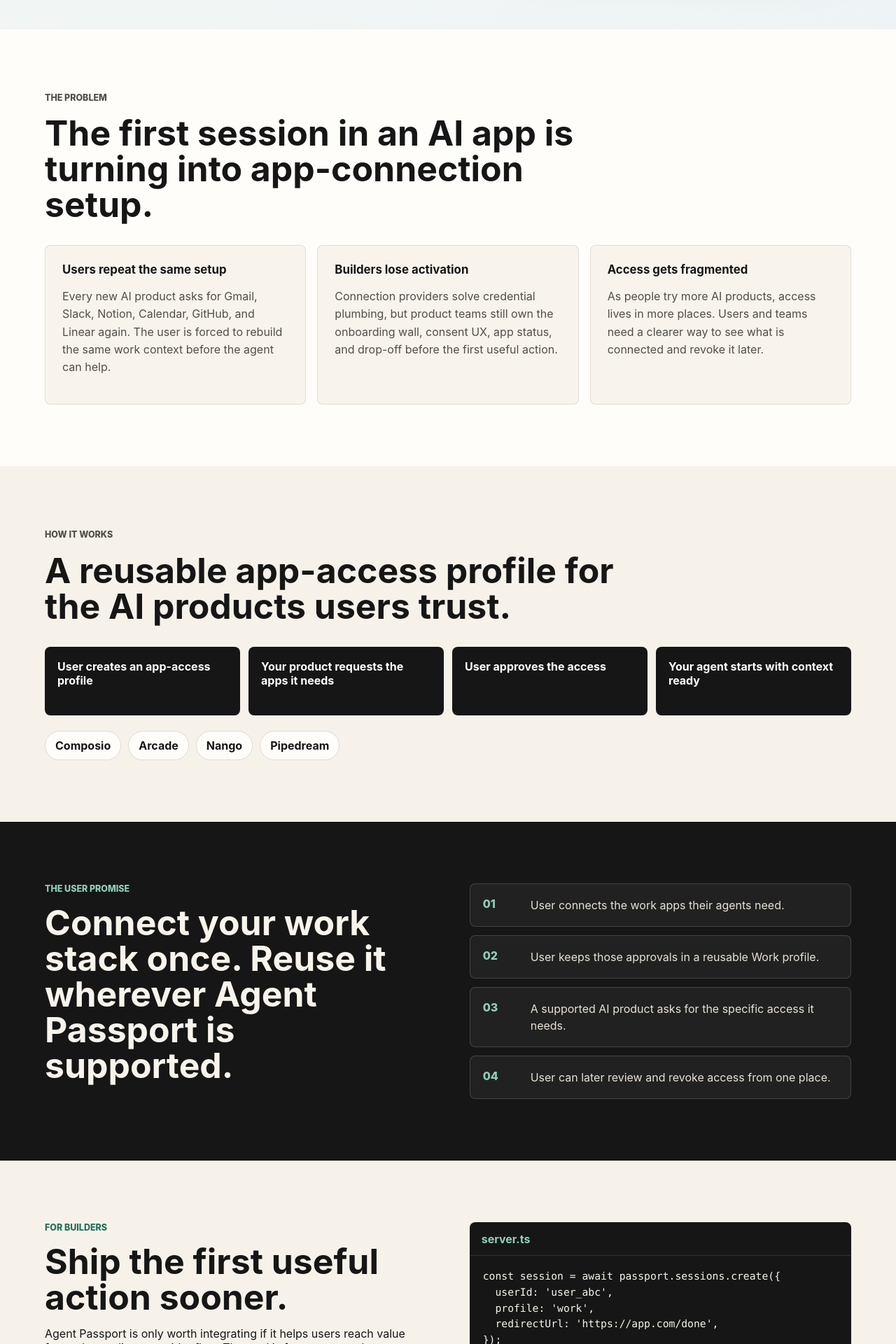
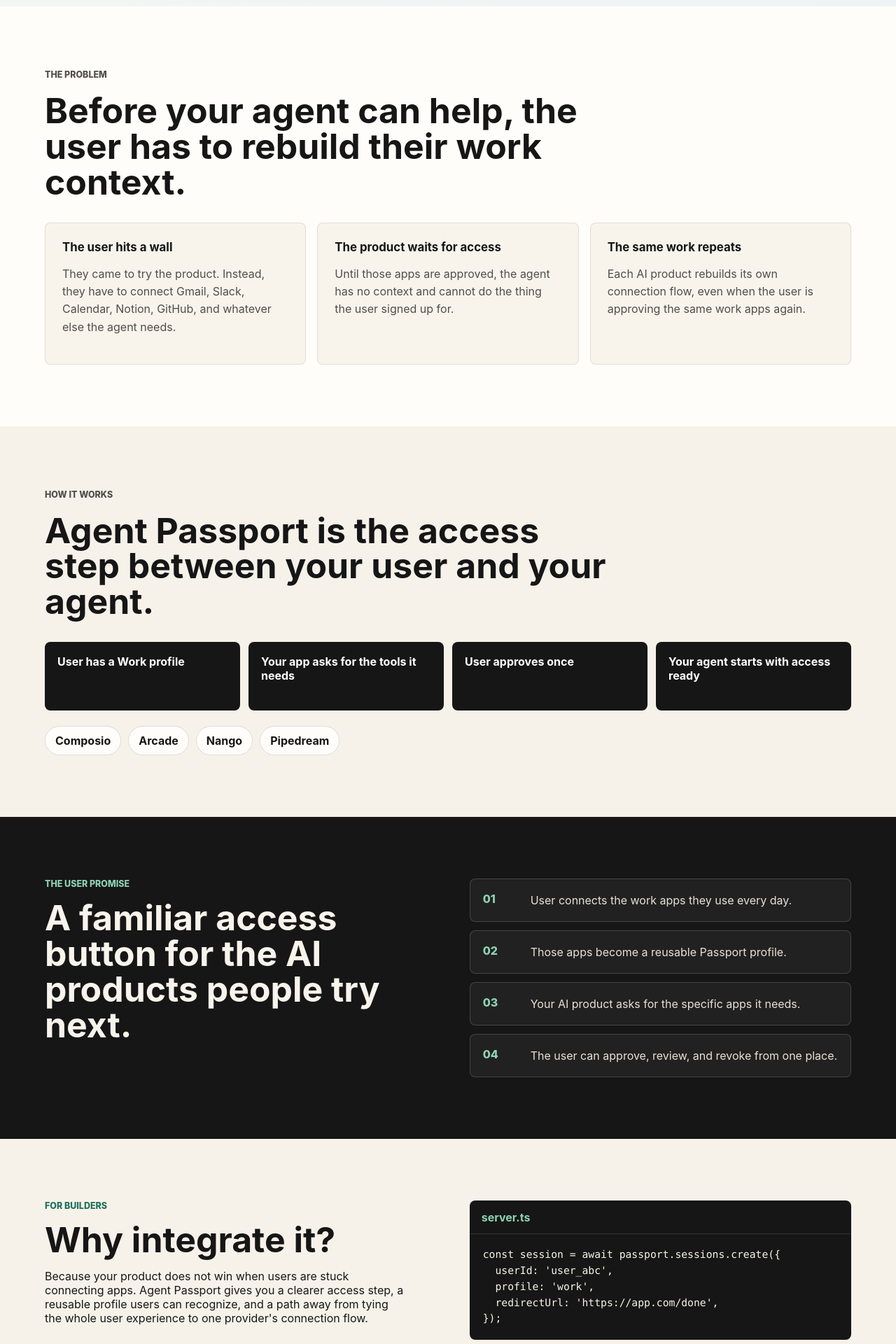
Before and after one commit to UseOrchestrator/agent-passport, a React (Vite) app in the folder apps/web/: page / in a window 1280 px wide. Shown: the part 880-2800 px from the top of the page at 70% size. Built offline with nearby package versions, Linux system fonts and the light colour scheme; no server answers.

Commit message:
Clarify Agent Passport landing copy

```diff
--- a/apps/web/src/main.tsx
+++ b/apps/web/src/main.tsx
@@ -32,12 +32,12 @@ const faqs = [
   {
     question: 'Do you replace Composio?',
     answer:
-      'No. The first version is designed to sit above connection providers. They can still hold tokens and run tool calls. Agent Passport focuses on the user-facing access profile, consent, and handoff.',
+      'No. Use Composio, Arcade, Nango, Pipedream, or your own OAuth stack. Agent Passport is the user-facing access layer above that stack.',
   },
   {
-    question: 'Do users move tokens between apps?',
+    question: 'What is the product?',
     answer:
-      'No. OAuth tokens are usually tied to the app or provider that created them. The useful product is portable approved access, not pretending raw tokens can magically move everywhere.',
+      'A reusable work-app profile. Users approve the apps your agent needs, and your product receives a cleaner way to start with the right access.',
   },
   {
     question: 'Who should join now?',
@@ -169,13 +169,13 @@ function App() {
 
         <div className="heroGrid">
           <div className="heroCopy">
-            <p className="eyebrow">Agent Passport by Orchestrator</p>
-            <h1>Let users bring their connected apps into your AI product.</h1>
+            <p className="eyebrow">For AI products that need user app access</p>
+            <h1>Replace setup screens with one reusable app-access profile.</h1>
             <p className="lede">
-              AI products become useful after users connect Gmail, Slack,
-              Calendar, Notion, GitHub, Linear, and the rest of their work stack.
-              Agent Passport is a shared access layer so that setup can become
-              reusable instead of starting from zero in every product.
+              Agent Passport lets users approve Gmail, Slack, Calendar, Notion,
+              GitHub, Linear, and other work apps through a profile they can reuse
+              across supported AI products. Your agent gets to the first useful
+              action faster.
             </p>
             <div className="actions">
               <a
@@ -226,30 +226,27 @@ function App() {
       <section className="band">
         <div className="sectionInner">
           <p className="eyebrow">The problem</p>
-          <h2>The first session in an AI app is turning into app-connection setup.</h2>
+          <h2>Before your agent can help, the user has to rebuild their work context.</h2>
           <div className="problemGrid">
             <article>
-              <strong>Users repeat the same setup</strong>
+              <strong>The user hits a wall</strong>
               <p>
-                Every new AI product asks for Gmail, Slack, Notion, Calendar,
-                GitHub, and Linear again. The user is forced to rebuild the same
-                work context before the agent can help.
+                They came to try the product. Instead, they have to connect Gmail,
+                Slack, Calendar, Notion, GitHub, and whatever else the agent needs.
               </p>
             </article>
             <article>
-              <strong>Builders lose activation</strong>
+              <strong>The product waits for access</strong>
               <p>
-                Connection providers solve credential plumbing, but product teams
-                still own the onboarding wall, consent UX, app status, and drop-off
-                before the first useful action.
+                Until those apps are approved, the agent has no context and cannot
+                do the thing the user signed up for.
               </p>
             </article>
             <article>
-              <strong>Access gets fragmented</strong>
+              <strong>The same work repeats</strong>
               <p>
-                As people try more AI products, access lives in more places.
-                Users and teams need a clearer way to see what is connected and
-                revoke it later.
+                Each AI product rebuilds its own connection flow, even when the
+                user is approving the same work apps again.
               </p>
             </article>
           </div>
@@ -259,12 +256,12 @@ function App() {
       <section className="section" id="how">
         <div className="sectionInner">
           <p className="eyebrow">How it works</p>
-          <h2>A reusable app-access profile for the AI products users trust.</h2>
+          <h2>Agent Passport is the access step between your user and your agent.</h2>
           <div className="flow">
-            <div>User creates an app-access profile</div>
-            <div>Your product requests the apps it needs</div>
-            <div>User approves the access</div>
-            <div>Your agent starts with context ready</div>
+            <div>User has a Work profile</div>
+            <div>Your app asks for the tools it needs</div>
+            <div>User approves once</div>
+            <div>Your agent starts with access ready</div>
           </div>
           <div className="providers">
             {providers.map((provider) => (
@@ -278,24 +275,24 @@ function App() {
         <div className="sectionInner storyGrid">
           <div>
             <p className="eyebrow inverse">The user promise</p>
-            <h2>Connect your work stack once. Reuse it wherever Agent Passport is supported.</h2>
+            <h2>A familiar access button for the AI products people try next.</h2>
           </div>
           <div className="steps">
             <div>
               <span>01</span>
-              <p>User connects the work apps their agents need.</p>
+              <p>User connects the work apps they use every day.</p>
             </div>
             <div>
               <span>02</span>
-              <p>User keeps those approvals in a reusable Work profile.</p>
+              <p>Those apps become a reusable Passport profile.</p>
             </div>
             <div>
               <span>03</span>
-              <p>A supported AI product asks for the specific access it needs.</p>
+              <p>Your AI product asks for the specific apps it needs.</p>
             </div>
             <div>
               <span>04</span>
-              <p>User can later review and revoke access from one place.</p>
+              <p>The user can approve, review, and revoke from one place.</p>
             </div>
           </div>
         </div>
@@ -305,12 +302,12 @@ function App() {
         <div className="sectionInner builderGrid">
           <div>
             <p className="eyebrow">For builders</p>
-            <h2>Ship the first useful action sooner.</h2>
+            <h2>Why integrate it?</h2>
             <p>
-              Agent Passport is only worth integrating if it helps users reach value
-              faster than a direct provider flow. The goal is fewer repeated
-              connection screens, clearer consent, and a reusable access pattern
-              users can recognize across AI products.
+              Because your product does not win when users are stuck connecting
+              apps. Agent Passport gives you a clearer access step, a reusable
+              profile users can recognize, and a path away from tying the whole
+              user experience to one provider's connection flow.
             </p>
           </div>
           <div className="codePanel">
@@ -327,7 +324,7 @@ function App() {
       <section className="band">
         <div className="sectionInner">
           <p className="eyebrow">The product boundary</p>
-          <h2>We are not selling magic token portability.</h2>
+          <h2>Bring the access experience. Keep your provider stack.</h2>
           <div className="faqGrid">
             {faqs.map((item) => (
               <article key={item.question}>
@@ -343,11 +340,11 @@ function App() {
         <div className="sectionInner split">
           <div>
             <p className="eyebrow">Design partners</p>
-            <h2>Building an AI product where app setup blocks activation?</h2>
+            <h2>Building an agent that needs a user's work apps?</h2>
             <p>
-              Join the early list if your users need to connect multiple work apps
-              before your agent becomes useful. We are looking for a small number
-              of builders to shape the first partner flow.
+              Join if your users need to approve multiple apps before your product
+              becomes useful. We are looking for a small number of builders to
+              shape the first partner flow.
             </p>
           </div>
           <form className="waitlistForm" onSubmit={handleSubmit}>
```
